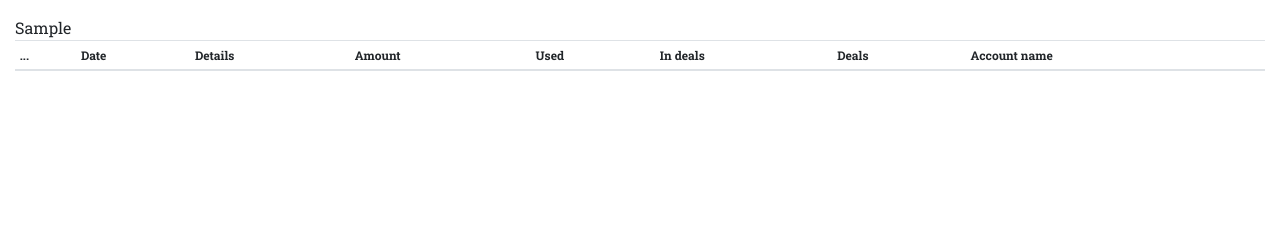
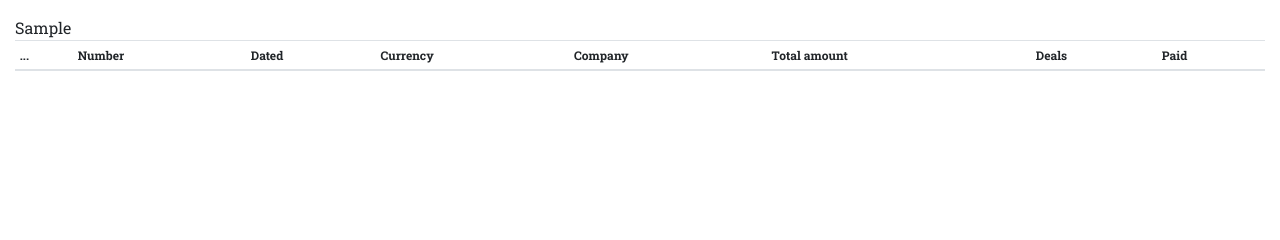
Before and after one commit to valeriyfyodorov/finvoice, a Django app: template invoices/templates/invoices/bank_records.html in a window 1280 px wide. Shown: the part 177-417 px from the top of the page. Run offline with Django 3.2, Linux system fonts and the light colour scheme; the template is opened without the code that fills it: most values are stand-ins (such as "Sample title", 1, 10 or a date in 2020); lists and menus that the app fills with data are empty; some libraries are stand-ins or nearby versions; some web fonts are replaced.

Commit message:
Some mistypings corrected

```diff
--- a/invoices/templates/invoices/bank_records.html
+++ b/invoices/templates/invoices/bank_records.html
@@ -302,13 +302,13 @@ $("#table_grand_child").append(
         <thead>
          <tr>
             <th>...</th>
-             <th>Date</th>
-             <th>Details </th>
-             <th>Amount</th>
-             <th>Used</th>
-             <th>In deals</th>
+             <th>Number</th>
+             <th>Dated </th>
+             <th>Currency</th>
+             <th>Company</th>
+             <th>Total amount</th>
              <th>Deals</th>
-             <th>Account name</th>
+             <th>Paid</th>
           </tr>
         </thead>
       </table>
--- a/invoices/views/top_views.py
+++ b/invoices/views/top_views.py
@@ -88,5 +88,6 @@ def deals_index(request):
         'grandMasterTableURL': grandMasterTableURL,
         'masterTableURL': masterTableURL,
         'childTableURL': childTableURL,
+        'childTableEmptyFilter': '',
         'returnUrl': reverse_lazy('invoices:deals_index'),}
     return render(request, "invoices/deals_invoices_records.html", context)
```
Also changed, not shown: invoices/templates/invoices/deals_invoices_records.html (+11 -1 lines), invoices/templates/invoices/invoices_to_bank_records.html (+10 -0 lines).
